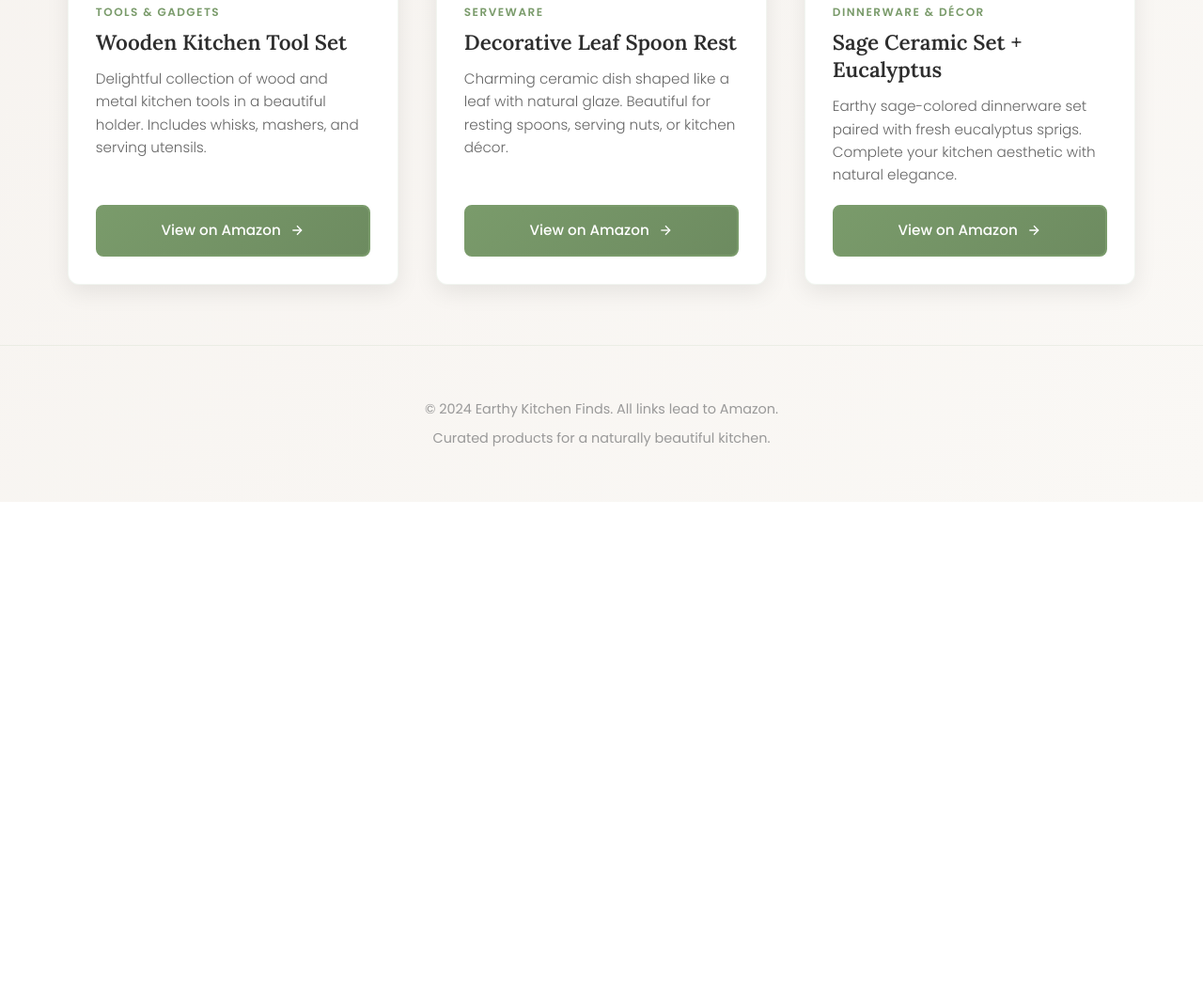
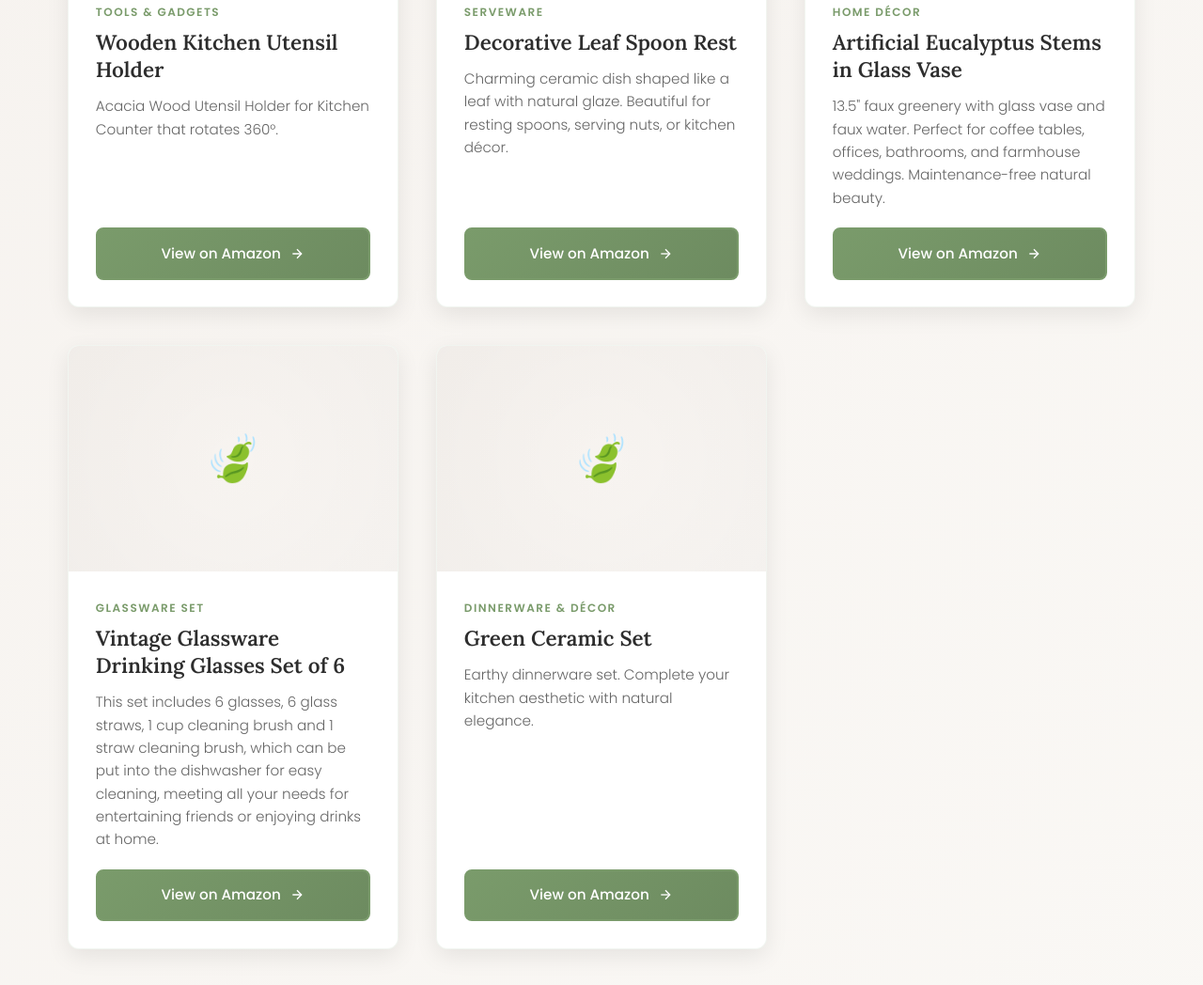
Before and after one commit to homecollective1/earthy-kitchen-finds, a plain HTML site: page index.html in a window 1280 px wide. Shown: the part 1184-2232 px from the top of the page at 94% size. Before the commit the page ends 1718 px from the top, so only its background shows below. Drawn offline with Linux system fonts and the light colour scheme.

Commit message:
index.html

```diff
--- a/index.html
+++ b/index.html
@@ -312,7 +312,7 @@
                     <span class="product-category">Drinkware</span>
                     <h2 class="product-name">Textured Ceramic Mugs</h2>
                     <p class="product-description">Set of 4 modern white ceramic mugs with subtle ribbed texture. Perfect for coffee, tea, or your favorite hot beverage.</p>
-                    <a href="https://www.amazon.com/s?k=textured+ceramic+mug+set" target="_blank" rel="noopener noreferrer" class="product-link">
+                    <a href="https://amzn.to/4c5B4lV" target="_blank" rel="noopener noreferrer" class="product-link">
                         View on Amazon
                         <svg viewBox="0 0 24 24" fill="none" stroke="currentColor" stroke-width="2">
                             <polyline points="5 12 19 12"></polyline>
@@ -329,7 +329,7 @@
                     <span class="product-category">Cooking Tools</span>
                     <h2 class="product-name">Wooden Cooking Utensils</h2>
                     <p class="product-description">Premium wooden spoon set featuring various sizes and styles—perfect for mixing, stirring, and serving. Heat-resistant and durable.</p>
-                    <a href="https://www.amazon.com/s?k=wooden+cooking+utensil+set" target="_blank" rel="noopener noreferrer" class="product-link">
+                    <a href="https://amzn.to/4bzLURa" target="_blank" rel="noopener noreferrer" class="product-link">
                         View on Amazon
                         <svg viewBox="0 0 24 24" fill="none" stroke="currentColor" stroke-width="2">
                             <polyline points="5 12 19 12"></polyline>
@@ -346,7 +346,7 @@
                     <span class="product-category">Prep & Serve</span>
                     <h2 class="product-name">Premium Bamboo Cutting Boards</h2>
                     <p class="product-description">Royal Craft Wood set of 3 carbonized bamboo cutting boards with elegant design. Durable, eco-friendly, and kitchen-ready.</p>
-                    <a href="https://www.amazon.com/s?k=bamboo+cutting+board+set" target="_blank" rel="noopener noreferrer" class="product-link">
+                    <a href="https://amzn.to/4bL2iwJ" target="_blank" rel="noopener noreferrer" class="product-link">
                         View on Amazon
                         <svg viewBox="0 0 24 24" fill="none" stroke="currentColor" stroke-width="2">
                             <polyline points="5 12 19 12"></polyline>
@@ -361,9 +361,9 @@
                 <div class="product-image">🎯</div>
                 <div class="product-content">
                     <span class="product-category">Tools & Gadgets</span>
-                    <h2 class="product-name">Wooden Kitchen Tool Set</h2>
-                    <p class="product-description">Delightful collection of wood and metal kitchen tools in a beautiful holder. Includes whisks, mashers, and serving utensils.</p>
-                    <a href="https://www.amazon.com/s?k=wooden+kitchen+tool+set" target="_blank" rel="noopener noreferrer" class="product-link">
+                    <h2 class="product-name">Wooden Kitchen Utensil Holder</h2>
+                    <p class="product-description">Acacia Wood Utensil Holder for Kitchen Counter that rotates 360°. </p>
+                    <a href="https://amzn.to/3Q0qyUn" target="_blank" rel="noopener noreferrer" class="product-link">
                         View on Amazon
                         <svg viewBox="0 0 24 24" fill="none" stroke="currentColor" stroke-width="2">
                             <polyline points="5 12 19 12"></polyline>
@@ -380,7 +380,7 @@
                     <span class="product-category">Serveware</span>
                     <h2 class="product-name">Decorative Leaf Spoon Rest</h2>
                     <p class="product-description">Charming ceramic dish shaped like a leaf with natural glaze. Beautiful for resting spoons, serving nuts, or kitchen décor.</p>
-                    <a href="https://www.amazon.com/s?k=leaf+shaped+ceramic+dish" target="_blank" rel="noopener noreferrer" class="product-link">
+                    <a href="https://amzn.to/4rX1Fqe" target="_blank" rel="noopener noreferrer" class="product-link">
                         View on Amazon
                         <svg viewBox="0 0 24 24" fill="none" stroke="currentColor" stroke-width="2">
                             <polyline points="5 12 19 12"></polyline>
@@ -390,14 +390,48 @@
                 </div>
             </div>
 
-            <!-- Product 6: Sage Dinnerware & Eucalyptus -->
+        <!-- Product 6: Artificial Eucalyptus Stems -->
+        <div class="product-card">
+            <div class="product-image">🍃</div>
+            <div class="product-content">
+                <span class="product-category">Home Décor</span>
+                <h2 class="product-name">Artificial Eucalyptus Stems in Glass Vase</h2>
+                <p class="product-description">13.5" faux greenery with glass vase and faux water. Perfect for coffee tables, offices, bathrooms, and farmhouse weddings. Maintenance-free natural beauty.</p>
+                <a href="https://amzn.to/4rX1Fqe" target="_blank" rel="noopener noreferrer" class="product-link">
+                    View on Amazon
+                    <svg viewBox="0 0 24 24" fill="none" stroke="currentColor" stroke-width="2">
+                        <polyline points="5 12 19 12"></polyline>
+                        <polyline points="12 5 19 12 12 19"></polyline>
+                    </svg>
+                </a>
+            </div>
+        </div>
+
+        <!-- Product 7: Glassware Set -->
+        <div class="product-card">
+            <div class="product-image">🍃</div>
+            <div class="product-content">
+                <span class="product-category">Glassware Set</span>
+                <h2 class="product-name">Vintage Glassware Drinking Glasses Set of 6</h2>
+                <p class="product-description">This set includes 6 glasses, 6 glass straws, 1 cup cleaning brush and 1 straw cleaning brush, which can be put into the dishwasher for easy cleaning, meeting all your needs for entertaining friends or enjoying drinks at home.</p>
+                <a href="https://amzn.to/4rX1Fqe" target="_blank" rel="noopener noreferrer" class="product-link">
+                    View on Amazon
+                    <svg viewBox="0 0 24 24" fill="none" stroke="currentColor" stroke-width="2">
+                        <polyline points="5 12 19 12"></polyline>
+                        <polyline points="12 5 19 12 12 19"></polyline>
+                    </svg>
+                </a>
+            </div>
+        </div>
+
+            <!-- Product 8: Sage Dinnerware & Eucalyptus -->
             <div class="product-card">
                 <div class="product-image">🍃</div>
                 <div class="product-content">
                     <span class="product-category">Dinnerware & Décor</span>
-                    <h2 class="product-name">Sage Ceramic Set + Eucalyptus</h2>
-                    <p class="product-description">Earthy sage-colored dinnerware set paired with fresh eucalyptus sprigs. Complete your kitchen aesthetic with natural elegance.</p>
-                    <a href="https://www.amazon.com/s?k=sage+ceramic+dinnerware+set" target="_blank" rel="noopener noreferrer" class="product-link">
+                    <h2 class="product-name">Green Ceramic Set </h2>
+                    <p class="product-description">Earthy dinnerware set. Complete your kitchen aesthetic with natural elegance.</p>
+                    <a href="https://amzn.to/40Todgw" target="_blank" rel="noopener noreferrer" class="product-link">
                         View on Amazon
                         <svg viewBox="0 0 24 24" fill="none" stroke="currentColor" stroke-width="2">
                             <polyline points="5 12 19 12"></polyline>
```
